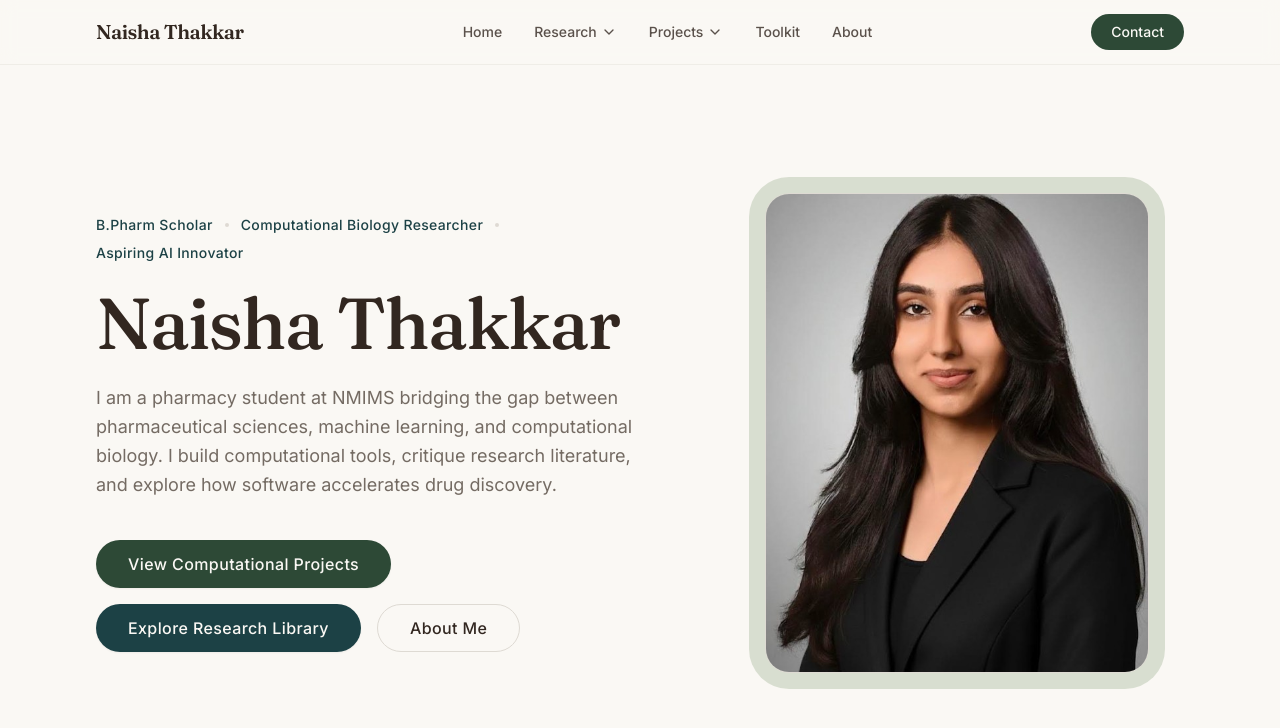
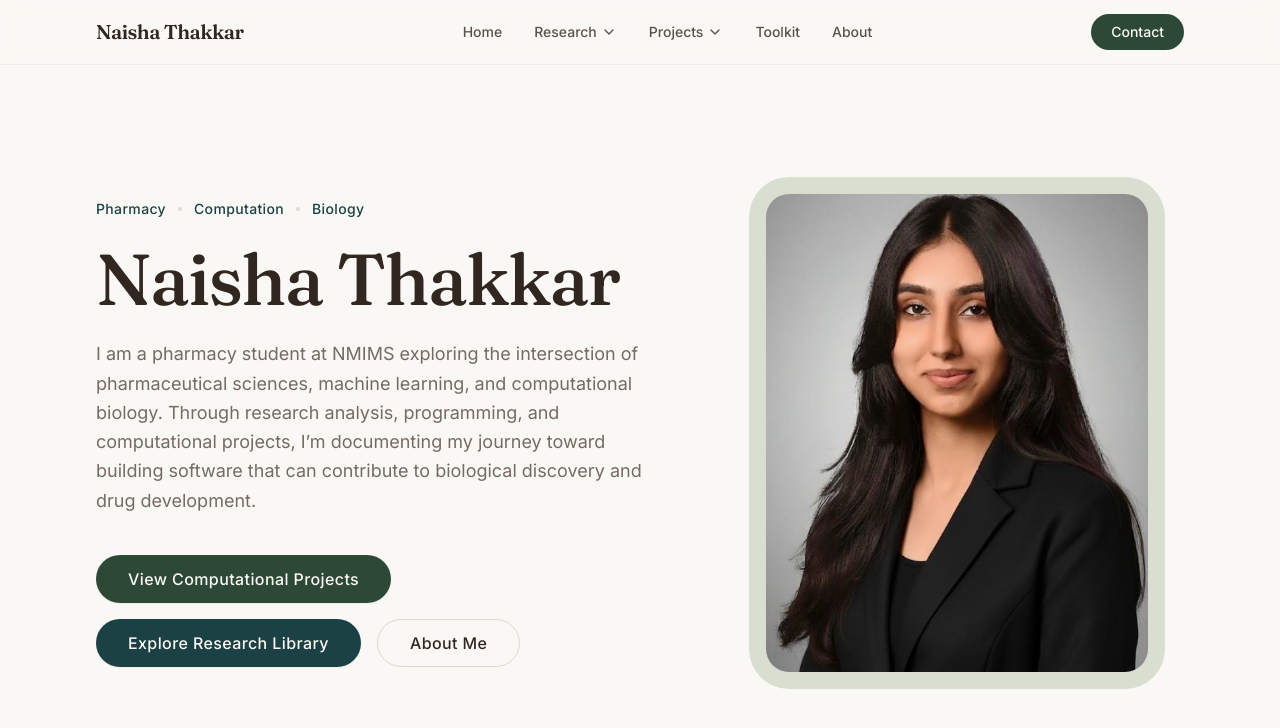
Before and after one commit to naishathakkar/naisha-branding-site, a Next.js app: page / in a window 1280 px wide. Shown: the top 728 px of the page. Built offline with nearby package versions, Linux system fonts and the light colour scheme.

Commit message:
Update page.tsx

```diff
--- a/app/page.tsx
+++ b/app/page.tsx
@@ -2,9 +2,9 @@ import { Button } from "@/components/ui/button";
 import { Container } from "@/components/layout/container";
 
 const titles = [
-  "B.Pharm Scholar",
-  "Computational Biology Researcher",
-  "Aspiring AI Innovator",
+  "Pharmacy",
+  "Computation",
+  "Biology",
 ];
 
 export default function Home() {
@@ -35,10 +35,11 @@ export default function Home() {
                 </h1>
 
                 <p className="max-w-xl text-lg leading-relaxed text-muted-foreground">
-                  I am a pharmacy student at NMIMS bridging the gap between
+                  I am a pharmacy student at NMIMS exploring the intersection of
                   pharmaceutical sciences, machine learning, and computational
-                  biology. I build computational tools, critique research
-                  literature, and explore how software accelerates drug discovery.
+                  biology. Through research analysis, programming, and computational
+                  projects, I’m documenting my journey toward building software
+                  that can contribute to biological discovery and drug development.
                 </p>
               </div>
 
```
